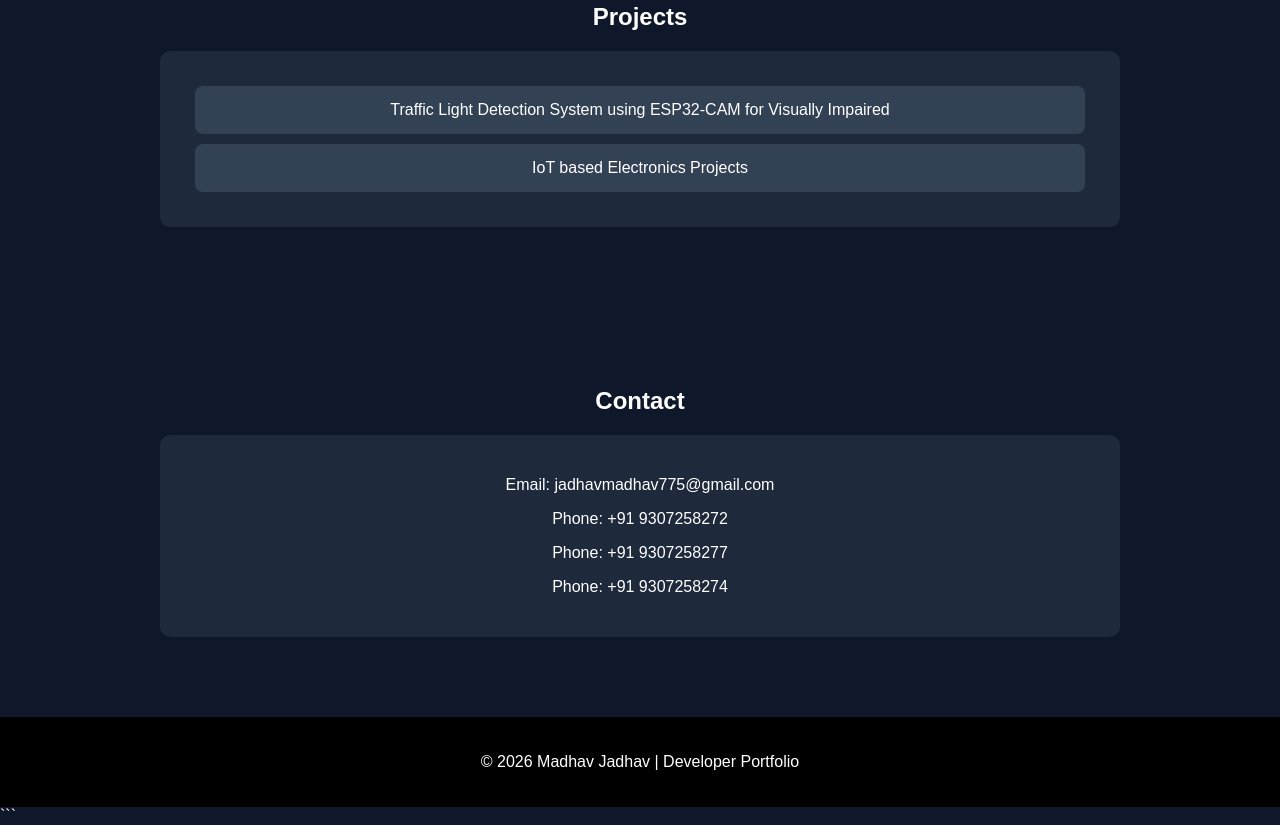
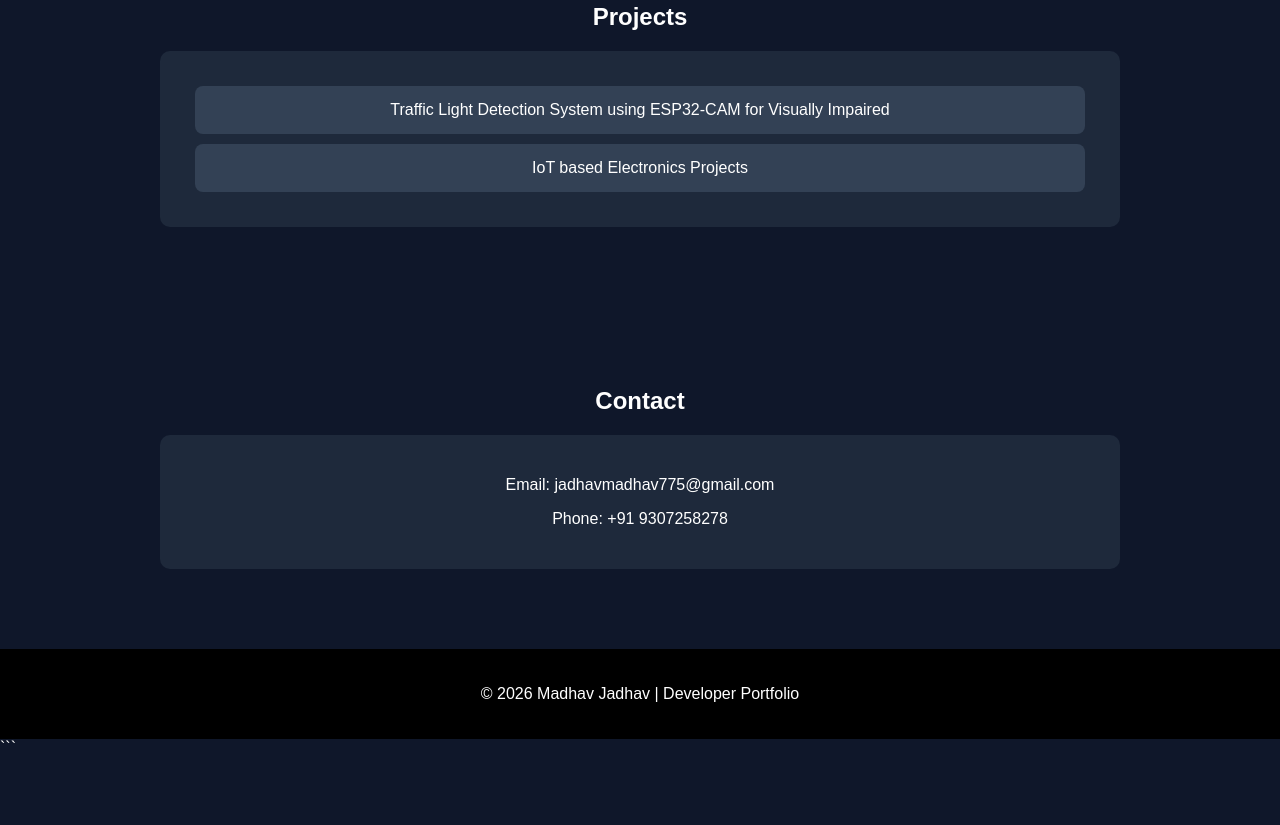
Before and after one commit to madhavjadhavofficial-cmyk/portfolio, a plain HTML site: page index.html in a window 1280 px wide. Shown: the part 1310-2135 px from the top of the page. After the commit the page ends 2067 px from the top, so only its background shows below. Drawn offline with Linux system fonts and the light colour scheme.

Commit message:
Update index.html

```diff
--- a/index.html
+++ b/index.html
@@ -196,9 +196,7 @@ IoT based Electronics Projects
 <div class="card">
 
 <p>Email: jadhavmadhav775@gmail.com</p>
-<p>Phone: +91 9307258272</p>
-<p>Phone: +91 9307258277</p>
-<p>Phone: +91 9307258274</p>
+<p>Phone: +91 9307258278</p>
 
 </div>
 
```
